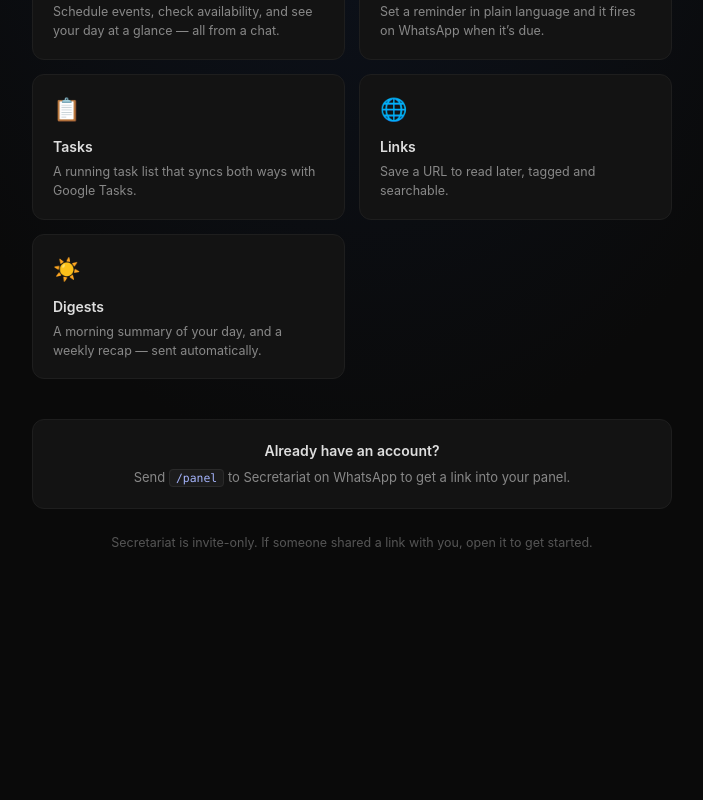
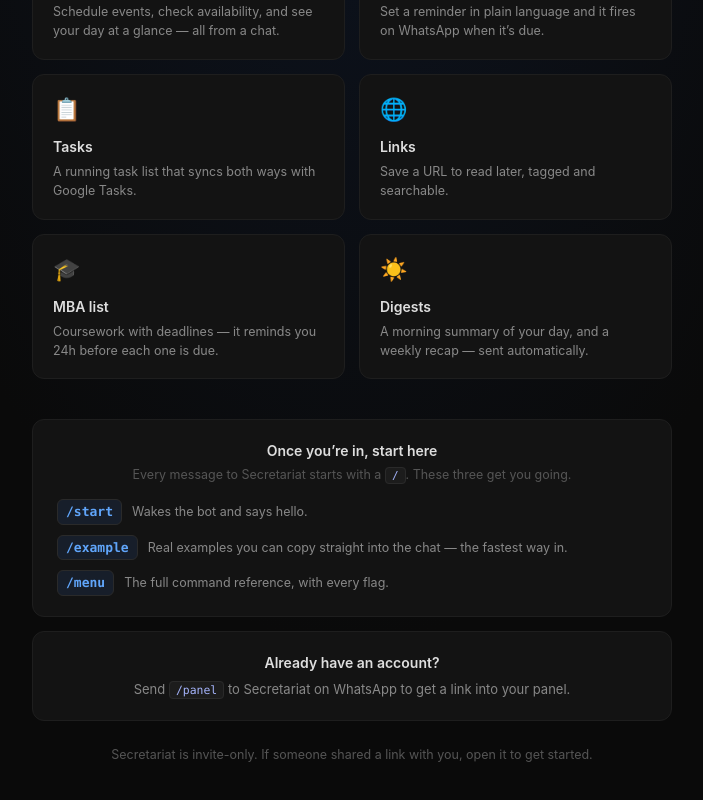
Before and after one commit to sjlarrain/Secretariat, a React (Vite) app in the folder admin/: page / in a window 1280 px wide. Shown: the part 404-1204 px from the top of the page, without its empty margins (288-991 px from the left). Before the commit the page ends 1021 px from the top, so only its background shows below. Built offline with nearby package versions, Linux system fonts and the light colour scheme.

Commit message:
[v2.0.26] admin: signpost first steps on landing page

```diff
--- a/admin/src/pages/Welcome.tsx
+++ b/admin/src/pages/Welcome.tsx
@@ -1,14 +1,24 @@
-// Public, unauthenticated landing page (docs/v2-plan.md §B.1). No pricing, no
-// plans — registration isn't open from here, it requires an invite link
-// shared out of band by the operator. Existing users don't sign in on a page
-// at all; the entry point is the WhatsApp bot itself.
+// Public, unauthenticated landing page (docs/v2-plan.md §B.1), served at `/`.
+// No pricing, no plans — registration isn't open from here, it requires an
+// invite link shared out of band by the operator. Existing users don't sign in
+// on a page at all; the entry point is the WhatsApp bot itself, which is why
+// the page ends on "here is what to send", not on a login form.
 
 const FEATURES = [
   { icon: '📅', title: 'Calendar', text: 'Schedule events, check availability, and see your day at a glance — all from a chat.' },
   { icon: '⏰', title: 'Reminders', text: 'Set a reminder in plain language and it fires on WhatsApp when it’s due.' },
   { icon: '📋', title: 'Tasks', text: 'A running task list that syncs both ways with Google Tasks.' },
   { icon: '🌐', title: 'Links', text: 'Save a URL to read later, tagged and searchable.' },
+  { icon: '🎓', title: 'MBA list', text: 'Coursework with deadlines — it reminds you 24h before each one is due.' },
   { icon: '☀️', title: 'Digests', text: 'A morning summary of your day, and a weekly recap — sent automatically.' },
+];
+
+// The first three messages a new user should send, in order. Mirrors what
+// `/start` replies with, so the page and the bot tell the same story.
+const FIRST_STEPS = [
+  { cmd: '/start', text: 'Wakes the bot and says hello.' },
+  { cmd: '/example', text: 'Real examples you can copy straight into the chat — the fastest way in.' },
+  { cmd: '/menu', text: 'The full command reference, with every flag.' },
 ];
 
 export default function Welcome() {
@@ -52,6 +62,33 @@
           ))}
         </div>
 
+        <div className="card" style={{ padding: '20px 24px', marginBottom: 14 }}>
+          <div style={{ fontWeight: 600, fontSize: 14, marginBottom: 4, textAlign: 'center' }}>
+            Once you’re in, start here
+          </div>
+          <p style={{ fontSize: 12.5, color: 'var(--text-dim)', lineHeight: 1.6, marginBottom: 14, textAlign: 'center' }}>
+            Every message to Secretariat starts with a <code>/</code>. These three get you going.
+          </p>
+          <div style={{ display: 'flex', flexDirection: 'column', gap: 10 }}>
+            {FIRST_STEPS.map((step) => (
+              <div key={step.cmd} style={{ display: 'flex', alignItems: 'baseline', gap: 10 }}>
+                <code style={{
+                  fontSize: 13, fontWeight: 700,
+                  color: 'var(--blue-bright)',
+                  background: 'var(--blue-dim)',
+                  padding: '2px 8px', borderRadius: 6,
+                  flexShrink: 0,
+                }}>
+                  {step.cmd}
+                </code>
+                <span style={{ fontSize: 12.5, color: 'var(--text-muted)', lineHeight: 1.55 }}>
+                  {step.text}
+                </span>
+              </div>
+            ))}
+          </div>
+        </div>
+
         <div className="card" style={{ padding: '20px 24px', textAlign: 'center' }}>
           <div style={{ fontWeight: 600, fontSize: 14, marginBottom: 6 }}>Already have an account?</div>
           <p style={{ fontSize: 13, color: 'var(--text-muted)', lineHeight: 1.6 }}>
```
